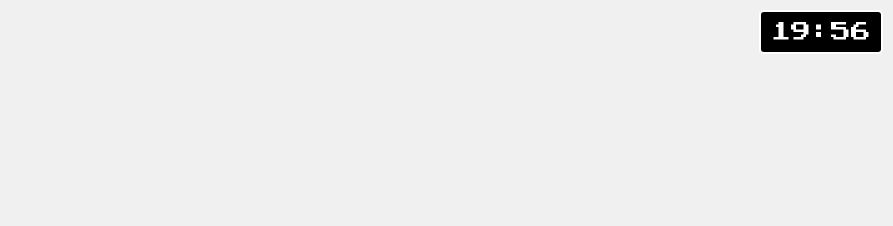
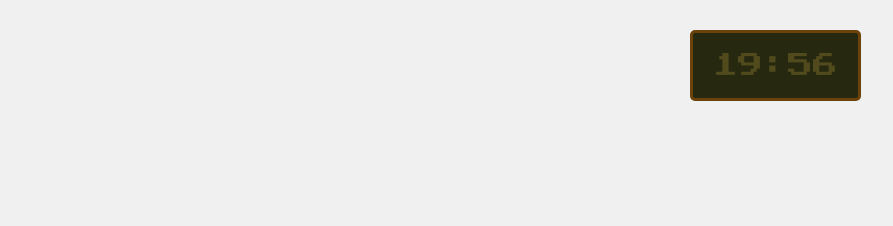
Before and after one commit to mxmlnhrc/exit-game, a plain HTML site: page MainGame/index.html in a window 1280 px wide. Shown: the top 226 px of the page, without its empty margins (387-1280 px from the left). Drawn offline with Linux system fonts and the light colour scheme.

Commit message:
Added Countdown
Countdown einbinden und erstes Styling

```diff
--- a/MainGame/resources/css/style.css
+++ b/MainGame/resources/css/style.css
@@ -121,14 +121,19 @@ body{
 
 #countdown {
     position: absolute;
-    top: 10px;
-    right: 10px;
+    top: 30px;
+    right: 2rem;
     font-family: 'Press Start 2P', cursive;
-    font-size: 20px;
-    color: #fff;
-    background-color: #000;
-    padding: 10px;
-    border: 2px solid #fff;
+    font-size: 25px;
+    color: #514a1c;
+    background-color: #26290f;
+    padding: 20px;
+    border: 3px solid #6b430a;
     border-radius: 5px;
     z-index: 10;
 }
+
+.note {
+    height: 30%;
+    max-width: 80%;
+}
--- a/MainGame/resources/js/countdown.js
+++ b/MainGame/resources/js/countdown.js
@@ -1,12 +1,16 @@
 let countdownTime = 20 * 60; // 20 Minuten in Sekunden
 
 function startCountdown() {
+    if(sessionStorage.getItem('countdownTime')){
+        countdownTime = parseInt(sessionStorage.getItem('countdownTime'));
+    }
     const countdownElement = document.getElementById('countdown');
     const interval = setInterval(() => {
         const minutes = Math.floor(countdownTime / 60);
         const seconds = countdownTime % 60;
         countdownElement.textContent = `${String(minutes).padStart(2, '0')}:${String(seconds).padStart(2, '0')}`;
         countdownTime--;
+        sessionStorage.setItem('countdownTime', countdownTime);
 
         if (countdownTime < 0) {
             clearInterval(interval);
```
